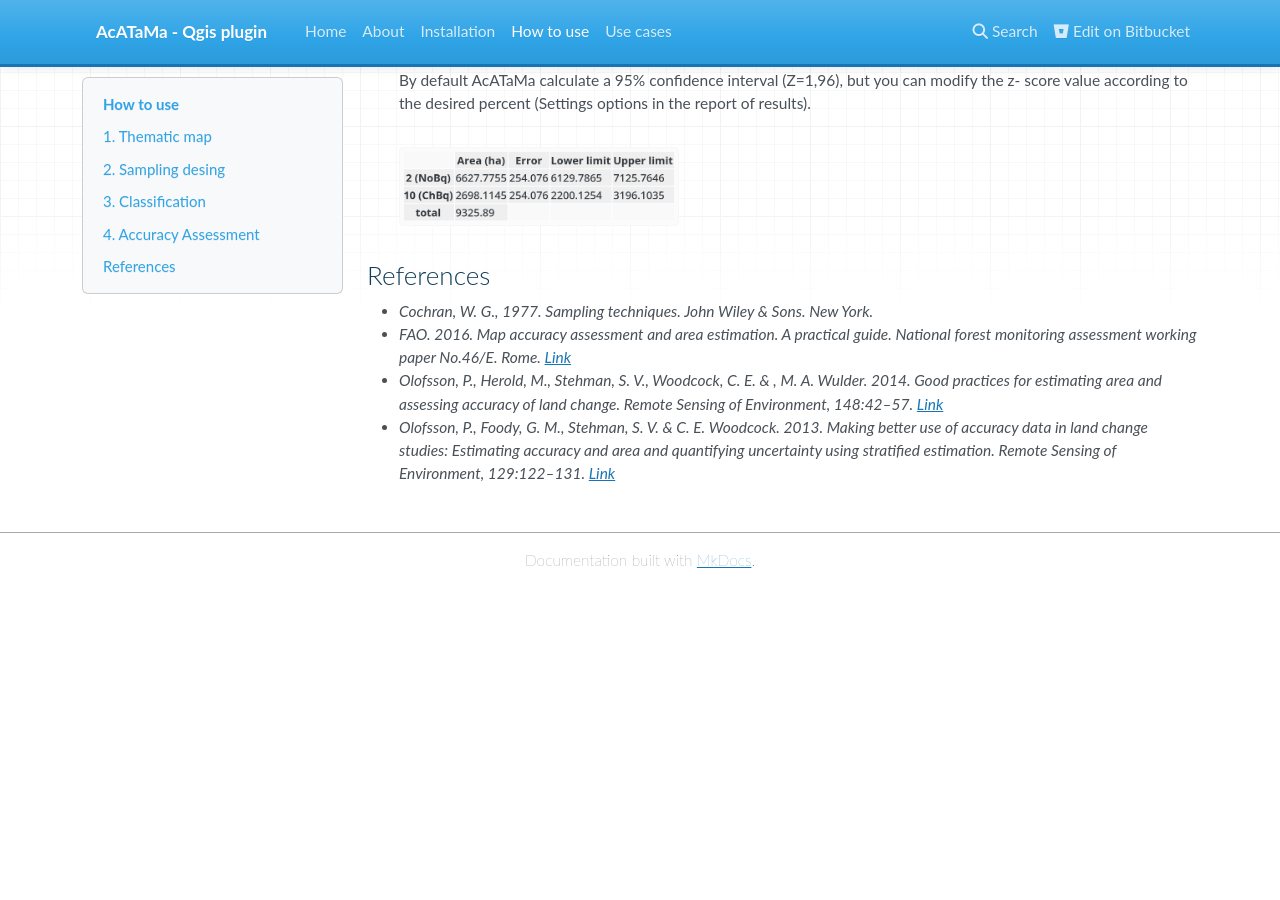
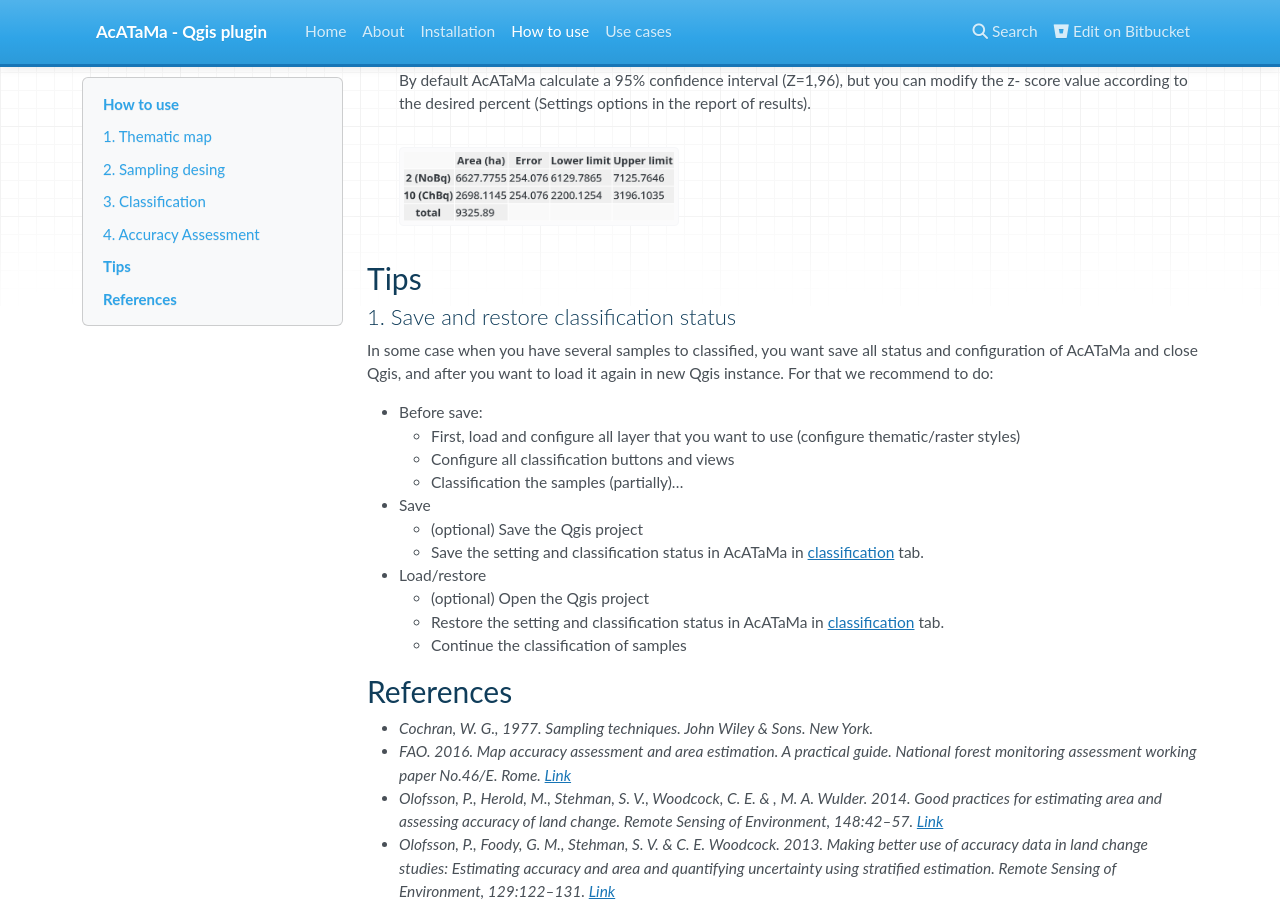
Before and after one commit to SMByC/AcATaMa, an MkDocs documentation site: the page built from docs/how_to_use.md, in a window 1280 px wide and 900 px high, scrolled down 13126 px. Built offline with MkDocs 1.6.1, drawn with Linux system fonts in a browser that asks for light colours; nearby versions of some CDN libraries; old or Windows-style settings are respelled for this version of MkDocs; before the commit the page ends 13714 px from its top, so only the background shows below that.

Commit message:
Improved the docs in tips

```diff
--- a/docs/how_to_use.md
+++ b/docs/how_to_use.md
@@ -194,7 +194,25 @@
 
     <img src="../img/4h.png" width="35%">
 
-## References
+# Tips
+
+### 1. Save and restore classification status
+
+In some case when you have several samples to classified, you want save all status and configuration of AcATaMa and close Qgis, and after you want to load it again in new Qgis instance. For that we recommend to do:
+
+- Before save:
+    - First, load and configure all layer that you want to use (configure thematic/raster styles)
+    - Configure all classification buttons and views
+    - Classification the samples (partially)...
+- Save
+    - (optional) Save the Qgis project
+    - Save the setting and classification status in AcATaMa in [classification](#3-classification) tab.
+- Load/restore
+    - (optional) Open the Qgis project
+    - Restore the setting and classification status in AcATaMa in [classification](#3-classification) tab.
+    - Continue the classification of samples
+
+# References
 
 + *Cochran, W. G., 1977. Sampling techniques. John Wiley & Sons. New York.*
 + *FAO. 2016. Map accuracy assessment and area estimation. A practical guide. National forest monitoring assessment working paper No.46/E. Rome. [Link](http://www.fao.org/3/a-i5601e.pdf)*
```
